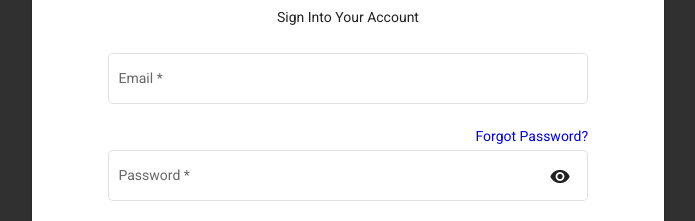
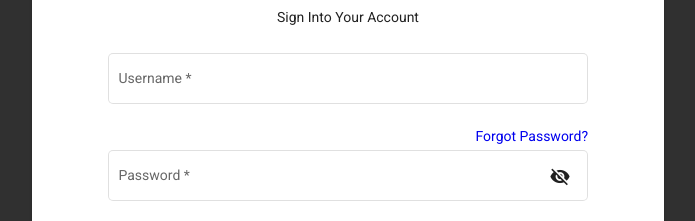
Before and after one commit to GabFiterman/angular-zen, an Angular app: page / in a window 1280 px wide. Shown: the part 157-378 px from the top of the page, without its empty margins (292-987 px from the left). Built offline with nearby package versions, Linux system fonts and the light colour scheme.

Commit message:
chore: implement validation to login

```diff
--- a/src/app/components/login/login.component.html
+++ b/src/app/components/login/login.component.html
@@ -4,17 +4,17 @@
       <P>Sign Into Your Account </P>
     </div>
     <form (ngSubmit)="onLogin()" name="loginForm" [formGroup]="loginForm">
-      <div class="emailInput">
+      <div class="usernameInput">
         <mat-form-field class="full-width" appearance="outline">
-          <mat-label>Email</mat-label>
+          <mat-label>Username</mat-label>
           <input
-            formControlName="email"
+            formControlName="username"
             matInput
-            placeholder="Enter email address"
+            placeholder="Jhon_Doe"
             required
           />
-          <mat-error *ngIf="!loginForm.controls['email'].valid">
-            Email is required
+          <mat-error *ngIf="!loginForm.controls['username'].valid">
+            Username is required
           </mat-error>
         </mat-form-field>
       </div>
@@ -29,6 +29,7 @@
           <mat-label>Password</mat-label>
           <input
             formControlName="password"
+            placeholder="password"
             matInput
             [type]="hide ? 'password' : 'text'"
             required
@@ -45,11 +46,11 @@
             </mat-icon>
           </button>
           <mat-error *ngIf="!loginForm.controls['password'].valid">
-            Password is required
+            Password is required, minimum length 6
           </mat-error>
         </mat-form-field>
       </div>
-      <button mat-flat-button color="primary">Login</button>
+      <button mat-flat-button color="primary" type="submit">Login</button>
     </form>
   </mat-card-content>
 </mat-card>
--- a/src/app/components/login/login.component.scss
+++ b/src/app/components/login/login.component.scss
@@ -26,7 +26,7 @@ mat-card {
   padding-left: 0px;
 }
 
-.emailInput{
+.usernameInput{
   padding-top: 10px;
 }
 
--- a/src/app/components/login/login.component.ts
+++ b/src/app/components/login/login.component.ts
@@ -1,5 +1,10 @@
 import { Component, OnInit } from '@angular/core';
 import { FormGroup, FormBuilder, Validators } from '@angular/forms';
+
+interface User {
+  username: string;
+  password: string;
+}
 
 @Component({
   selector: 'app-login',
@@ -7,14 +12,26 @@ import { FormGroup, FormBuilder, Validators } from '@angular/forms';
   styleUrls: ['./login.component.scss'],
 })
 export class LoginComponent implements OnInit {
-  hide: boolean = false;
+  hide: boolean = true;
 
   constructor(private fb: FormBuilder) {}
 
-  ngOnInit() {}
+  ngOnInit() {
+    const existingUserString = localStorage.getItem('user');
+
+    if (!existingUserString) {
+      const newUser: User = {
+        username: 'Jhon_Doe',
+        password: 'password',
+      };
+
+      const newUserString = JSON.stringify(newUser);
+      localStorage.setItem('user', newUserString);
+    }
+  }
 
   loginForm: FormGroup = this.fb.group({
-    email: ['', [Validators.required, Validators.email]],
+    username: ['', [Validators.required]],
     password: ['', [Validators.required, Validators.minLength(6)]],
   });
 
@@ -22,6 +39,13 @@ export class LoginComponent implements OnInit {
     if (!this.loginForm.valid) {
       return;
     }
-    console.log(this.loginForm.value);
+
+    const enteredUser = this.loginForm.value as User;
+
+    if (enteredUser.username === 'Jhon_Doe' && enteredUser.password === 'password') {
+      console.log('Login bem-sucedido!');
+    } else {
+      console.log('Credenciais inválidas. Tente novamente.');
+    }
   }
 }
```
